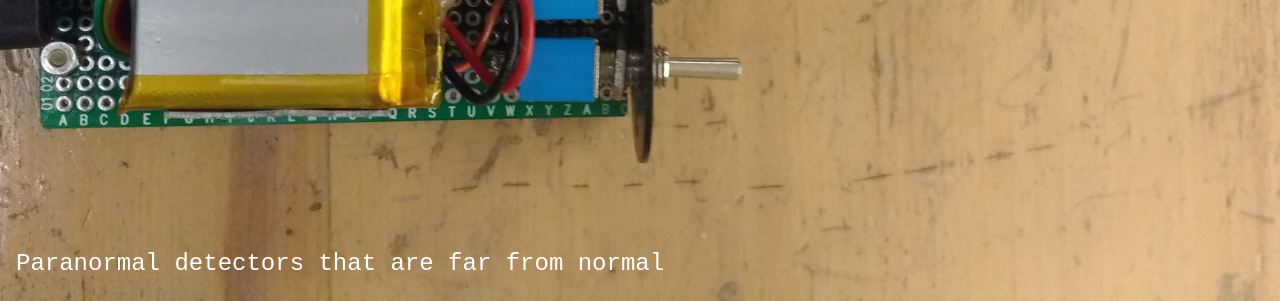
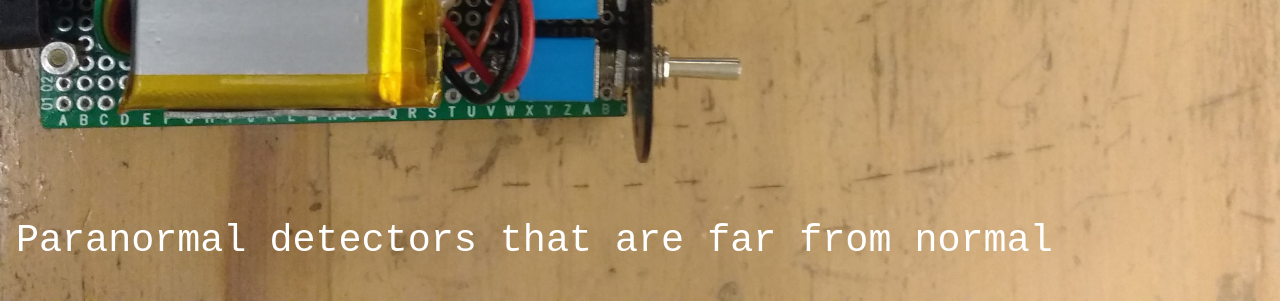
Before and after one commit to highest5/highest5.github.io, a plain HTML site: page index.html in a window 1280 px wide. Shown: the part 499-800 px from the top of the page. Drawn offline with Linux system fonts and the light colour scheme.

Commit message:
using vmax instead of vh for font scaling

```diff
--- a/index.html
+++ b/index.html
@@ -13,7 +13,7 @@ body, html {
   position: relative;
   color: white;
   font-family: "Courier New", Courier, monospace;
-  font-size: 3vh;
+  font-size: 3vmax;
 }
 
 .topleft {
```
